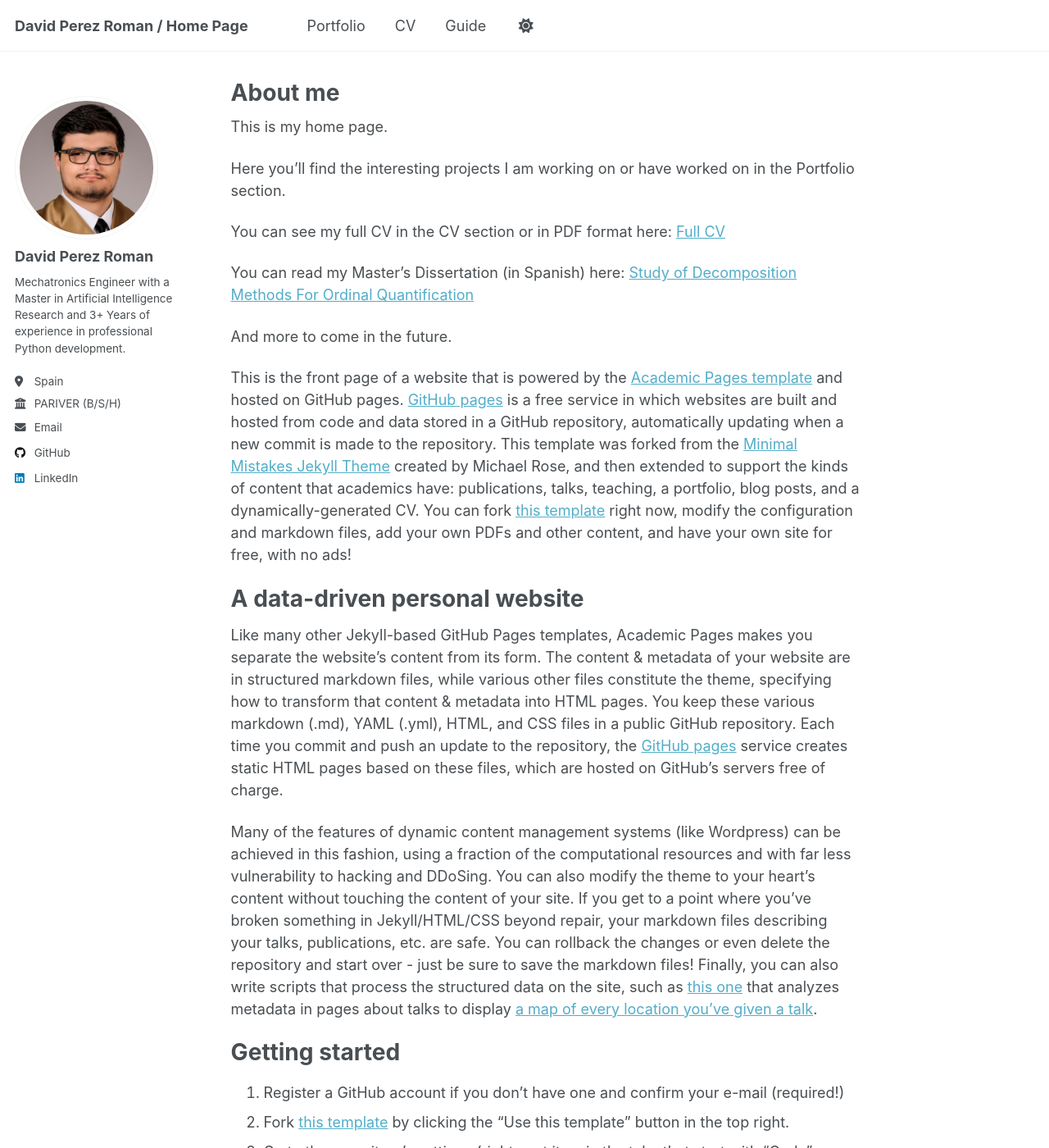
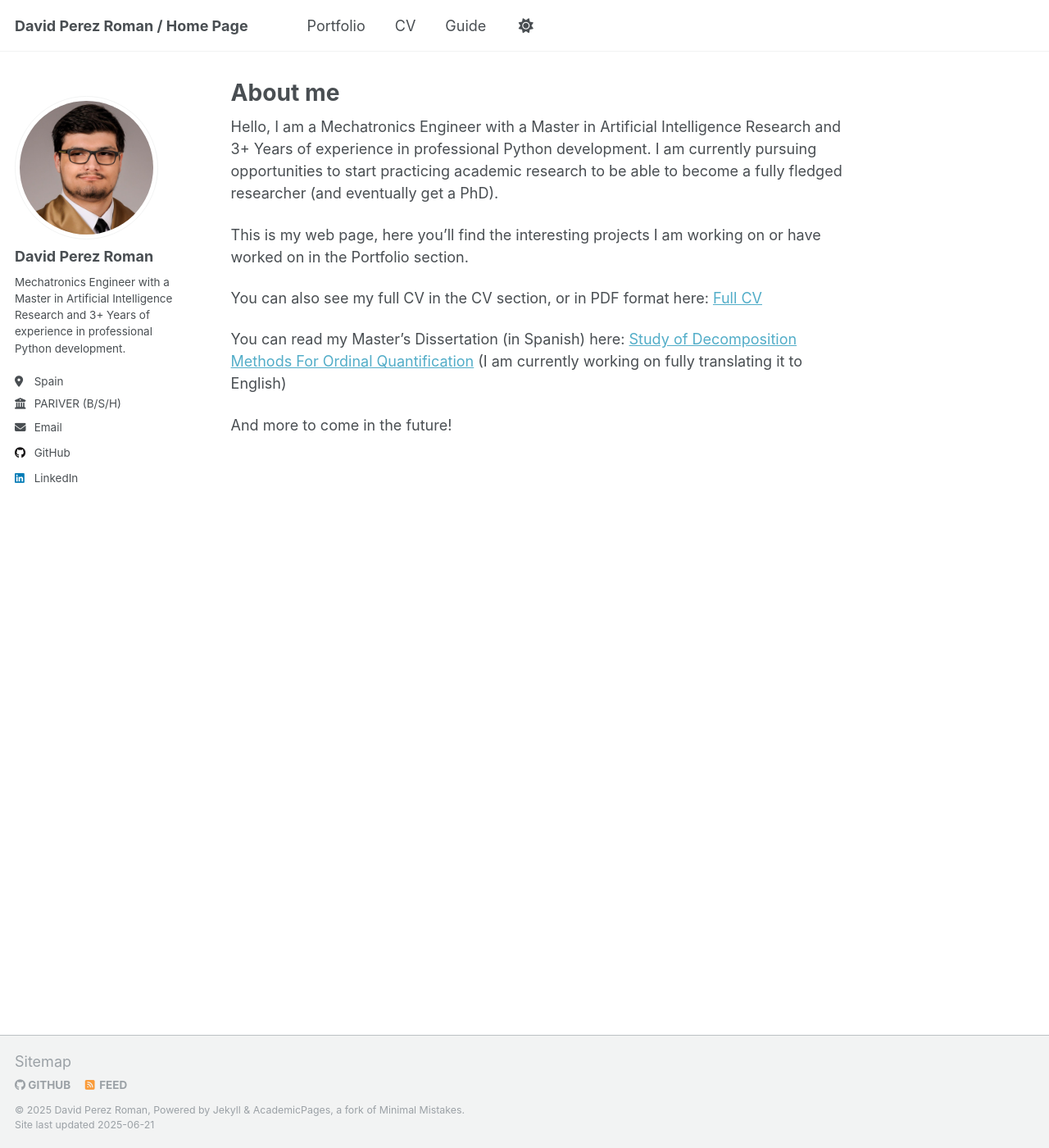
Before and after one commit to PerezDavid-98/PerezDavid-98.github.io, a Jekyll site: the page built from _pages/about.md, in a window 1280 px wide and 1400 px high. Shown: the whole window at 82% size. Built offline with Jekyll 4.4.1, drawn with Linux system fonts in a browser that asks for light colours; some of the changed text lies outside the part shown.

Commit message:
Updated about section with a better bio

```diff
--- a/_pages/about.md
+++ b/_pages/about.md
@@ -7,19 +7,17 @@ redirect_from:
   - /about.html
 ---
 
+Hello, I am a Mechatronics Engineer with a Master in Artificial Intelligence Research and 3+ Years of experience in professional Python development. I am currently pursuing opportunities to start practicing academic research to be able to become a fully fledged researcher (and eventually get a PhD).
 
-This is my home page.
+This is my web page, here you'll find the interesting projects I am working on or have worked on in the Portfolio section.
 
-Here you'll find the interesting projects I am working on or have worked on in the Portfolio section.
+You can also see my full CV in the CV section, or in PDF format here: [Full CV](https://perezdavid-98.github.io/files/CV.pdf)
 
-You can see my full CV in the CV section or in PDF format here: [Full CV](https://perezdavid-98.github.io/files/CV.pdf)
+You can read my Master's Dissertation (in Spanish) here: [Study of Decomposition Methods For Ordinal Quantification](https://perezdavid-98.github.io/files/Master_Dissertation_Study_of_Decomposition_Methods_For_Ordinal_Quantification.pdf) (I am currently working on fully translating it to English)
 
+And more to come in the future!
 
-You can read my Master's Dissertation (in Spanish) here: [Study of Decomposition Methods For Ordinal Quantification](https://perezdavid-98.github.io/files/Master_Dissertation_Study_of_Decomposition_Methods_For_Ordinal_Quantification.pdf)
-
-And more to come in the future.
-
-This is the front page of a website that is powered by the [Academic Pages template](https://github.com/academicpages/academicpages.github.io) and hosted on GitHub pages. [GitHub pages](https://pages.github.com) is a free service in which websites are built and hosted from code and data stored in a GitHub repository, automatically updating when a new commit is made to the repository. This template was forked from the [Minimal Mistakes Jekyll Theme](https://mmistakes.github.io/minimal-mistakes/) created by Michael Rose, and then extended to support the kinds of content that academics have: publications, talks, teaching, a portfolio, blog posts, and a dynamically-generated CV. You can fork [this template](https://github.com/academicpages/academicpages.github.io) right now, modify the configuration and markdown files, add your own PDFs and other content, and have your own site for free, with no ads!
+<!-- This is the front page of a website that is powered by the [Academic Pages template](https://github.com/academicpages/academicpages.github.io) and hosted on GitHub pages. [GitHub pages](https://pages.github.com) is a free service in which websites are built and hosted from code and data stored in a GitHub repository, automatically updating when a new commit is made to the repository. This template was forked from the [Minimal Mistakes Jekyll Theme](https://mmistakes.github.io/minimal-mistakes/) created by Michael Rose, and then extended to support the kinds of content that academics have: publications, talks, teaching, a portfolio, blog posts, and a dynamically-generated CV. You can fork [this template](https://github.com/academicpages/academicpages.github.io) right now, modify the configuration and markdown files, add your own PDFs and other content, and have your own site for free, with no ads!
 
 A data-driven personal website
 ======
@@ -58,4 +56,4 @@ Example: editing a markdown file for a talk
 
 For more info
 ------
-More info about configuring Academic Pages can be found in [the guide](https://academicpages.github.io/markdown/), the [growing wiki](https://github.com/academicpages/academicpages.github.io/wiki), and you can always [ask a question on GitHub](https://github.com/academicpages/academicpages.github.io/discussions). The [guides for the Minimal Mistakes theme](https://mmistakes.github.io/minimal-mistakes/docs/configuration/) (which this theme was forked from) might also be helpful.
+More info about configuring Academic Pages can be found in [the guide](https://academicpages.github.io/markdown/), the [growing wiki](https://github.com/academicpages/academicpages.github.io/wiki), and you can always [ask a question on GitHub](https://github.com/academicpages/academicpages.github.io/discussions). The [guides for the Minimal Mistakes theme](https://mmistakes.github.io/minimal-mistakes/docs/configuration/) (which this theme was forked from) might also be helpful. -->
```
